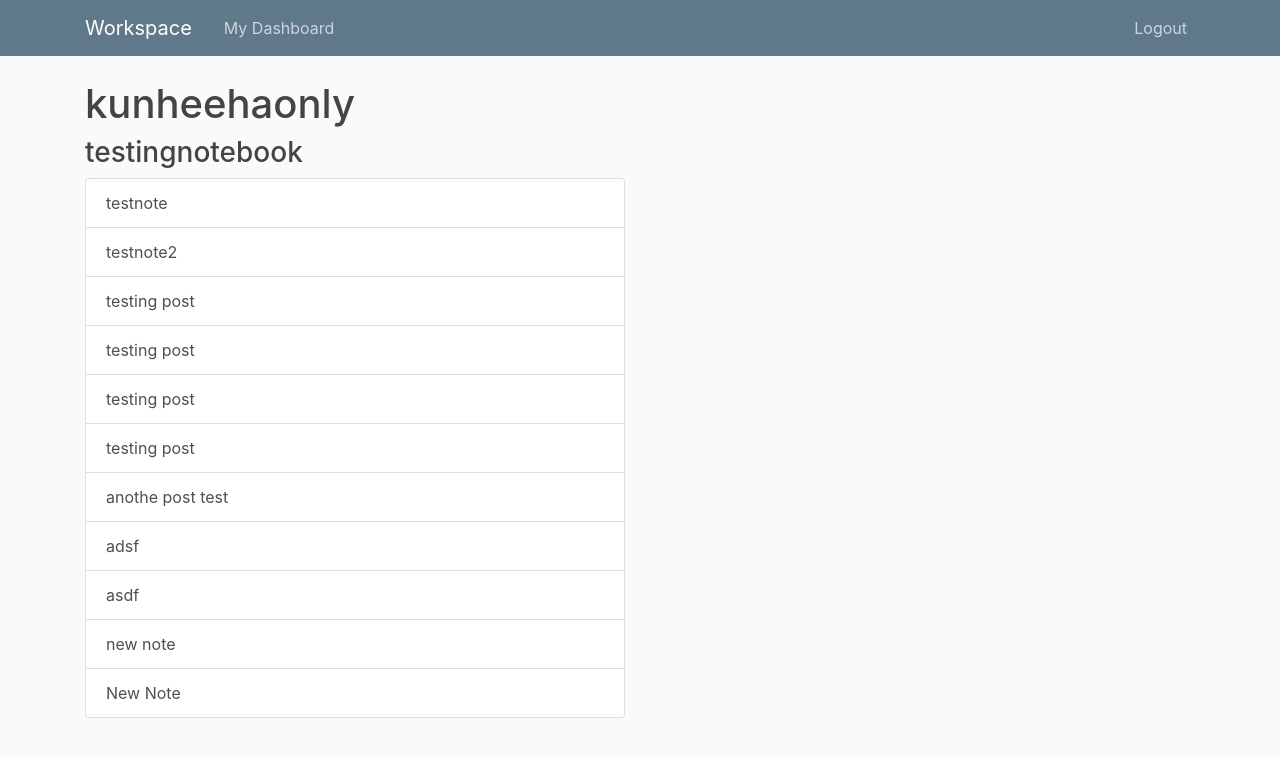
After one commit to kunheeha/workspacePrototype, a Django app: page /notebook/9/2/ in a window 1280 px wide. The commit adds this page. Shown: the top 757 px of the page. Run offline with Django 3.2, Linux system fonts and the light colour scheme; a user stored in the database is signed in; data comes from the database, SQL or seed files in the repository; both versions use the stored data as it was after the commit; some libraries are stand-ins or nearby versions.

Commit message:
create and edit notes

```diff
--- a/prototype/prototype/settings.py
+++ b/prototype/prototype/settings.py
@@ -39,6 +39,7 @@ INSTALLED_APPS = [
     'django.contrib.staticfiles',
 
     'crispy_forms',
+    'tinymce',
 
     'workspace.apps.WorkspaceConfig',
     'user.apps.UserConfig',
--- a/prototype/workspace/models.py
+++ b/prototype/workspace/models.py
@@ -1,5 +1,6 @@
 from django.db import models
 from django.contrib.auth.models import User
+from django.urls import reverse
 
 
 class Workspace(models.Model):
@@ -36,6 +37,9 @@ class Note(models.Model):
     def __str__(self):
         return f'note title: {self.title}'
 
+    def get_absolute_url(self):
+        return reverse('notebook', kwargs={'workspaceid': self.notebook.folder.workspace.id, 'notebookid': self.notebook.id})
+
 
 class TodoItem(models.Model):
     name = models.CharField(max_length=100)
--- /dev/null
+++ b/prototype/workspace/static/workspace/notebook.css
@@ -0,0 +1,3 @@
+.inactiveNote {
+	display: none;
+}
--- /dev/null
+++ b/prototype/workspace/static/workspace/notebook.js
@@ -0,0 +1,13 @@
+
+$(document).ready(function(){
+
+  $('.allNotes').on('click', function(){
+  	$('.activeNote').removeClass('activeNote');
+  	$(this).addClass('activeNote')
+  	let activeNoteID = $(this).attr('data-noteid');
+  	$('.Notes').addClass('inactiveNote');
+  	$(`#${activeNoteID}`).removeClass('inactiveNote');
+  });
+
+
+});
--- a/prototype/workspace/templates/workspace/base.html
+++ b/prototype/workspace/templates/workspace/base.html
@@ -51,7 +51,7 @@
 
     <!-- Optional JavaScript -->
     <!-- jQuery first, then Popper.js, then Bootstrap JS -->
-    <script src="https://code.jquery.com/jquery-3.3.1.slim.min.js" integrity="sha384-q8i/X+965DzO0rT7abK41JStQIAqVgRVzpbzo5smXKp4YfRvH+8abtTE1Pi6jizo" crossorigin="anonymous"></script>
+ 	<script type="text/javascript" src="https://ajax.googleapis.com/ajax/libs/jquery/3.5.1/jquery.min.js"></script>
     <script src="https://cdnjs.cloudflare.com/ajax/libs/popper.js/1.14.7/umd/popper.min.js" integrity="sha384-UO2eT0CpHqdSJQ6hJty5KVphtPhzWj9WO1clHTMGa3JDZwrnQq4sF86dIHNDz0W1" crossorigin="anonymous"></script>
     <script src="https://stackpath.bootstrapcdn.com/bootstrap/4.3.1/js/bootstrap.min.js" integrity="sha384-JjSmVgyd0p3pXB1rRibZUAYoIIy6OrQ6VrjIEaFf/nJGzIxFDsf4x0xIM+B07jRM" crossorigin="anonymous"></script>
 
--- /dev/null
+++ b/prototype/workspace/templates/workspace/notebook.html
@@ -0,0 +1,44 @@
+{% extends 'workspace/base.html' %}
+{% load static %}
+{% block head %}
+
+	<link rel="stylesheet" type="text/css" href="{% static 'workspace/workspace.css' %}">
+	<link rel="stylesheet" type="text/css" href="{% static 'workspace/notebook.css' %}">
+
+{% endblock %}
+
+{% block content %}
+
+	<h1>{{ workspace.title }}</h1>
+
+	<div class="row">
+		{# Notes #}
+		<div class="col">
+			<h3>{{ currentnotebook.title }}</h3>
+			<div class="list-group">
+				{% for note in notes %}
+					<button class="list-group-item list-group-item-action allNotes" data-noteid="{{ note.id }}">{{ note.title }}</button>
+				{% endfor %}
+				{# Add New Notebook #}
+				<a href="{% url 'new-note' currentnotebook.id %}" class="list-group-item list-group-item-action">New Note</a>
+			</div>
+		</div>
+		{# Open Note #}
+		<div class="col">
+			{% for note in notes %}
+				<div class="Notes inactiveNote" id="{{ note.id }}">
+					<h3>{{ note.title }}</h3>
+					<p>{{ note.content }}</p>
+					<a href="{% url 'edit-note' currentnotebook.id note.id %}" class="btn btn-primary">Edit</a>
+				</div>
+			{% endfor %}
+		</div>
+	</div>
+
+{% endblock %}
+
+{% block javascript %}
+
+<script type="text/javascript" src="{% static 'workspace/notebook.js' %}"></script>
+
+{% endblock %}
--- a/prototype/workspace/templates/workspace/workspace.html
+++ b/prototype/workspace/templates/workspace/workspace.html
@@ -22,7 +22,7 @@
 								<p><del>{{ todoitem.name }}</del></p>
 								<button type="button" class="btn dropdown-toggle dropdown-toggle-split float-right" data-toggle="dropdown" aria-haspopup="true" aria-expanded="false" id="todoDropdown-{{todoitem.id}}"></button>
 								<div class="dropdown-menu" aria-labelledby="todoDropdown-{{ todoitem.id }}" data-todoid="{{ todoitem.id }}">
-									<button class="dropdown-item">Mark Incomplete</button>
+									<a href="{% url 'mark-todo' workspace.id todoitem.id %}" class="dropdown-item">Mark Incomplete</a>
 									<a href="#" class="dropdown-item">Edit</a>
 									<a href="#" class="dropdown-item">Set due date</a>
 									<div class="dropdown-divider"></div>
@@ -34,7 +34,7 @@
 								<p>{{ todoitem.name }}</p>
 								<button type="button" class="btn dropdown-toggle dropdown-toggle-split float-right" data-toggle="dropdown" aria-haspopup="true" aria-expanded="false" id="todoDropdown-{{todoitem.id}}"></button>
 								<div class="dropdown-menu" aria-labelledby="todoDropdown-{{ todoitem.id }}" data-todoid="{{ todoitem.id }}">
-									<a href="#" class="dropdown-item">Mark Complete</a>
+									<a href="{% url 'mark-todo' workspace.id todoitem.id %}" class="dropdown-item">Mark Complete</a>
 									<a href="#" class="dropdown-item">Edit</a>
 									<a href="#" class="dropdown-item">Set due date</a>
 									<div class="dropdown-divider"></div>
--- a/prototype/workspace/urls.py
+++ b/prototype/workspace/urls.py
@@ -1,12 +1,21 @@
 from django.urls import path
-from .views import DashboardListView
+from .views import DashboardListView, NoteCreateView, NoteEditView
 from . import views
 
 urlpatterns = [
     path('', views.home, name='home'),
     path('dashboard/', DashboardListView.as_view(), name='user-dashboard'),
     path('workspace/<int:workspaceid>/', views.workspace, name='user-workspace'),
-    path('workspace/<int:workspaceid>/<int:folderid>',
+    path('workspace/<int:workspaceid>/<int:folderid>/',
          views.folder, name='workspace-folder'),
-    path('deletetodo/<int:workspaceid>/<int:todoid>', views.deleteTodo, name='delete-todo'),
+    path('deletetodo/<int:workspaceid>/<int:todoid>/',
+         views.deleteTodo, name='delete-todo'),
+    path('marktodo/<int:workspaceid>/<int:todoid>/',
+         views.markTodo, name='mark-todo'),
+    path('notebook/<int:workspaceid>/<int:notebookid>/',
+         views.notebookView, name='notebook'),
+    path('notebook/<int:notebookid>/newnote/',
+         NoteCreateView.as_view(), name='new-note'),
+    path('notebook/<int:notebookid>/<int:pk>/editnote/',
+         NoteEditView.as_view(), name='edit-note')
 ]
--- a/prototype/workspace/views.py
+++ b/prototype/workspace/views.py
@@ -3,8 +3,8 @@ from django.contrib.auth.decorators import login_required
 from django.contrib.auth.models import User
 from django.contrib.auth.mixins import LoginRequiredMixin, UserPassesTestMixin
 from django.views import View
-from django.views.generic import ListView
-from .models import Workspace, TodoItem, Folder
+from django.views.generic import ListView, CreateView, UpdateView
+from .models import Workspace, TodoItem, Folder, Notebook, Note
 
 
 def home(request):
@@ -56,18 +56,71 @@ def deleteTodo(request, *args, **kwargs):
     return redirect('user-workspace', workspaceid=workspaceid)
 
 
+def markTodo(request, *args, **kwargs):
+    workspaceid = kwargs['workspaceid']
+    todoId = kwargs['todoid']
+    todoitem = TodoItem.objects.filter(id=todoId).first()
+    if todoitem.complete:
+        todoitem.complete = False
+    elif not todoitem.complete:
+        todoitem.complete = True
+    todoitem.save()
+    return redirect('user-workspace', workspaceid=workspaceid)
+
+
 @login_required
 def folder(request, *args, **kwargs):
     currentWorkspace = Workspace.objects.filter(
         id=kwargs['workspaceid']).first()
     currentFolder = Folder.objects.filter(id=kwargs['folderid']).first()
+    notebooks = Notebook.objects.filter(folder=currentFolder)
     authorised_users = User.objects.filter(workspace=currentWorkspace)
 
     context = {
         'workspace': currentWorkspace,
-        'folder': currentFolder
+        'folder': currentFolder,
+        'notebooks': notebooks
     }
     if request.user in authorised_users:
         return render(request, 'workspace/folder.html', context)
 
     return render(request, 'workspace/deniedaccess.html')
+
+
+def notebookView(request, *args, **kwargs):
+    workspaceid = kwargs['workspaceid']
+    notebookid = kwargs['notebookid']
+    currentWorkspace = Workspace.objects.filter(id=workspaceid).first()
+    currentNotebook = Notebook.objects.filter(id=notebookid).first()
+    authorised_users = User.objects.filter(workspace=currentWorkspace)
+    notes = Note.objects.filter(notebook=currentNotebook)
+    context = {
+        'workspace': currentWorkspace,
+        'currentnotebook': currentNotebook,
+        'notes': notes
+    }
+
+    if request.user in authorised_users:
+        return render(request, 'workspace/notebook.html', context)
+
+    return render(request, 'workspace/deniedaccess.html')
+
+
+class NoteCreateView(LoginRequiredMixin, CreateView):
+    model = Note
+    fields = ['title', 'content']
+
+    def form_valid(self, form):
+        form.instance.notebook = Notebook.objects.filter(
+            id=self.kwargs['notebookid']).first()
+        return super().form_valid(form)
+
+
+class NoteEditView(LoginRequiredMixin, UpdateView):
+    model = Note
+    fields = ['title', 'content']
+
+    def form_valid(self, form):
+        form.instance.notebook = Notebook.objects.filter(
+            id=self.kwargs['notebookid']).first()
+        return super().form_valid(form)
```
Also changed, not shown: prototype/workspace/templates/workspace/folder.html (+7 -0 lines), prototype/workspace/templates/workspace/note_form.html (added, +23 -0 lines), prototype/db.sqlite3.
